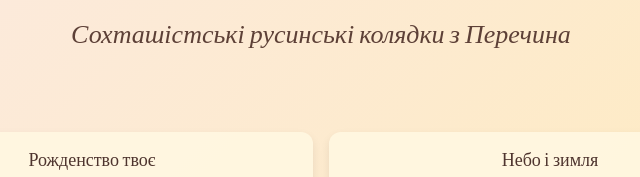
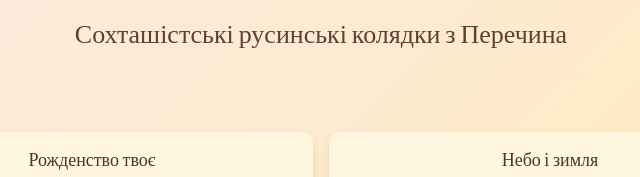
Before and after one commit to Olad1k/perechyn-kolyadovanya, a plain HTML site: page kolyadky-perechyn-2025.html in a window 1280 px wide. Shown: the part 181-358 px from the top of the page, 319-959 px from the left. Drawn offline with nearby package versions, Linux system fonts and the light colour scheme.

Commit message:
стіл текста

```diff
--- a/style.css
+++ b/style.css
@@ -29,8 +29,10 @@ header p {
   font-size: 26px;
   color: #5d4037;
   margin-top: 20px;
-  font-style: italic;
+  font-style: normal;   /* забрали сьме курзів */
+  font-weight: 500;     /* зробили сьме текст грубше */
 }
+
 
 /* Сїтка одкликовань */
 main {
```
